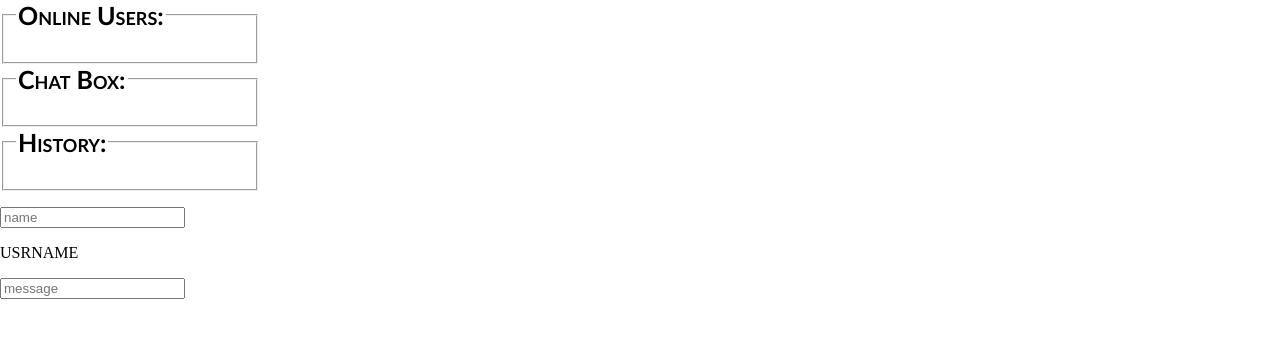
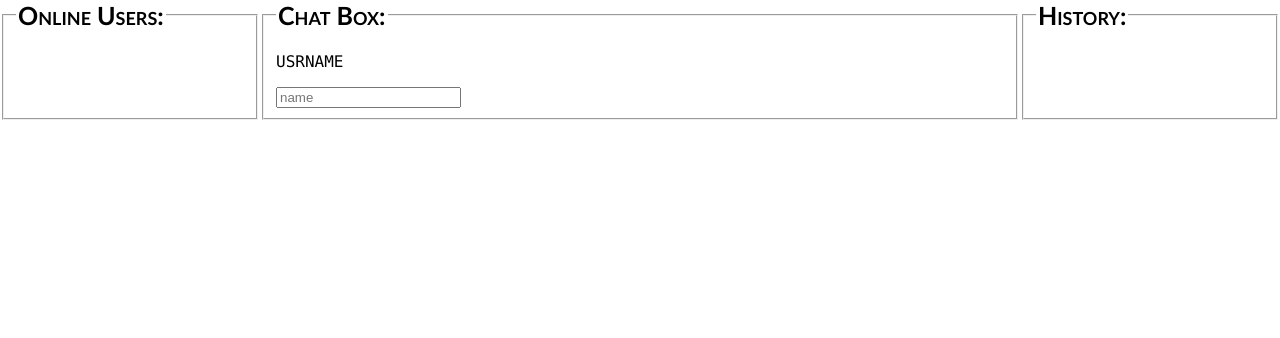
Before and after one commit to EricTalv/chatcenter, a website: page index.html in a window 1280 px wide. Drawn offline with nearby package versions, Linux system fonts and the light colour scheme; no server answers.

Commit message:
remaking the css

```diff
--- a/index.html
+++ b/index.html
@@ -5,23 +5,25 @@
     <link href="static/index.css" rel="stylesheet">
 </head>
 <body>
+    <div id="container">
         <fieldset id="online-board">
             <legend>Online Users:</legend>
             <ul id="users"></ul>
         </fieldset>
         <fieldset id="chat-board">
             <legend>Chat Box:</legend>
-        <ul id="messages"></ul>
+            <div id="messager-controls">
+                <ul id="message-area"> </ul>
+                <p id="username">USRNAME</p>
+                <input id="input-username" placeholder="name"/>
+            </div>
         </fieldset>
         <fieldset id="history-board">
             <legend>History:</legend>
             <ul id="history"></ul>
         </fieldset>
-    <div id="content">
-        <ul id="message-area"></ul>
-        <input id="input-username" placeholder="name"/>
-        <p id="username">USRNAME</p>
-        <input autocomplete="off" id="input-message" placeholder="message"/>
+
+
     </div>
     <script src="/socket.io/socket.io.js"></script>
     <script src="https://code.jquery.com/jquery-1.11.1.js"></script>
--- a/static/index.css
+++ b/static/index.css
@@ -17,5 +17,12 @@ legend {
 	font-weight: bold;
 	font-size: 25px;
 	font-variant: small-caps;
+}
 
+#container {
+	display: flex;
 }
+
+#chat-board {
+	flex-grow: 2;
+}
```
Lines whose indentation alone changed are shown as unchanged.
